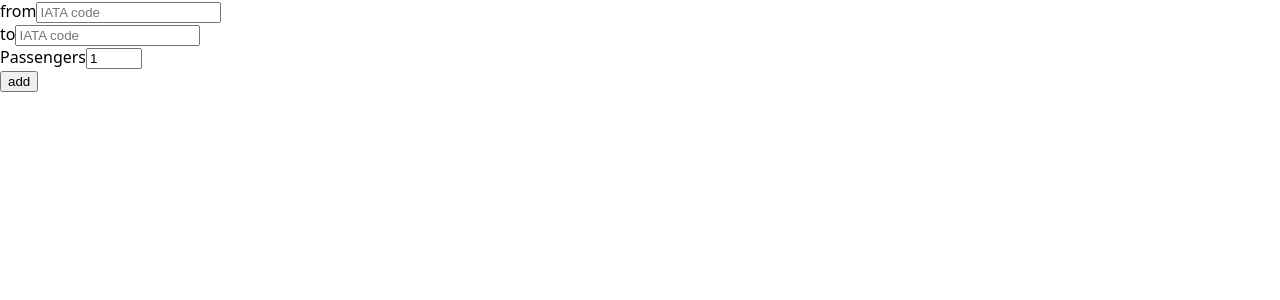
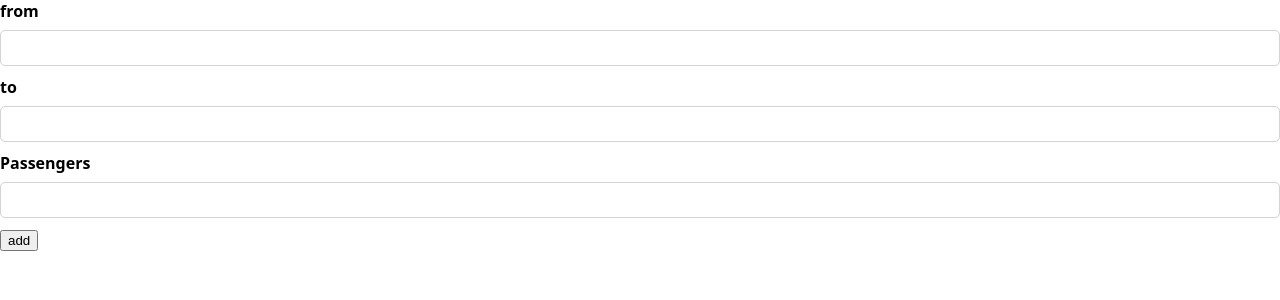
Before and after one commit to Diren-T/capstone-project, a Next.js app: page / in a window 1280 px wide. Shown: the top 300 px of the page. Built offline with nearby package versions, Linux system fonts and the light colour scheme.

Commit message:
updated/flightinfo

```diff
--- a/components/FlightCard.js
+++ b/components/FlightCard/Index.js
@@ -1,7 +1,6 @@
 export default function FlightCard({ departure, destination, passengerCount }) {
   return (
     <article>
-      <br></br>
       <section>
         <p>Departure: {departure}</p>
         <p>Destination: {destination}</p>
--- a/pages/index.js
+++ b/pages/index.js
@@ -1,58 +1,79 @@
-import { useState } from "react";
-import FlightCard from "../components/FlightCard";
+import React, { useState } from "react";
+import FlightCard from "../components/FlightCard/Index.js";
+import styled from "styled-components";
+
+const FormGroup = styled.section`
+  display: flex;
+  flex-direction: column;
+  margin-bottom: 10px;
+`;
+
+const Label = styled.label`
+  font-weight: bold;
+  margin-bottom: 0.5rem;
+`;
+
+const Input = styled.input`
+  padding: 0.5rem;
+  font-size: 1rem;
+  border-radius: 5px;
+  border: 1px solid lightgray;
+`;
 
 export default function Home() {
   const [trips, setTrips] = useState([]);
 
   const handleSubmit = (event) => {
     event.preventDefault();
-    setTrips([...trips, { departure, destination, passengerCount }]);
-    setDeparture("");
-    setDestination("");
-    setPassengerCount(1);
+    const formData = new FormData(event.target);
+    setTrips([
+      ...trips,
+      {
+        departure: formData.get("departure"),
+        destination: formData.get("destination"),
+        passengerCount: formData.get("passengerCount"),
+      },
+    ]);
+    event.target.reset();
   };
-
-  const [departure, setDeparture] = useState("");
-  const [destination, setDestination] = useState("");
-  const [passengerCount, setPassengerCount] = useState(1);
 
   return (
     <section>
-      <form onSubmit={handleSubmit}>
-        <label htmlFor="">from</label>
-        <input
-          id=""
+      <form className="form" onSubmit={handleSubmit}>
+        <FormGroup>
+          <Label htmlFor="departure">from</Label>
+          <Input
+            id="departure"
+            name="departure"
             type="text"
             maxLength="3"
-          placeholder="IATA code"
-          value={departure}
-          onChange={(event) => setDeparture(event.target.value)}
             required
           />
-        <br />
-        <label htmlFor="">to</label>
-        <input
+        </FormGroup>
+        <FormGroup>
+          <Label htmlFor="destination">to</Label>
+          <Input
+            id="destination"
+            name="destination"
             type="text"
             maxLength="3"
-          placeholder="IATA code"
-          value={destination}
-          onChange={(event) => setDestination(event.target.value)}
             required
           />
-        <br />
-        <label htmlFor="">Passengers</label>
-        <input
+        </FormGroup>
+        <FormGroup>
+          <Label htmlFor="passengerCount">Passengers</Label>
+          <Input
+            id="passengerCount"
+            name="passengerCount"
             type="number"
             min="1"
             max="10"
-          value={passengerCount}
-          onChange={(event) => setPassengerCount(Number(event.target.value))}
           />
-        <br />
+        </FormGroup>
         <button type="submit">add</button>
       </form>
       <section>
-        {trips.slice(0, 2).map((trip, index) => (
+        {trips.slice(Math.max(trips.length - 3, 0)).map((trip, index) => (
           <FlightCard
             key={index}
             departure={trip.departure}
```
Lines whose indentation alone changed are shown as unchanged.
